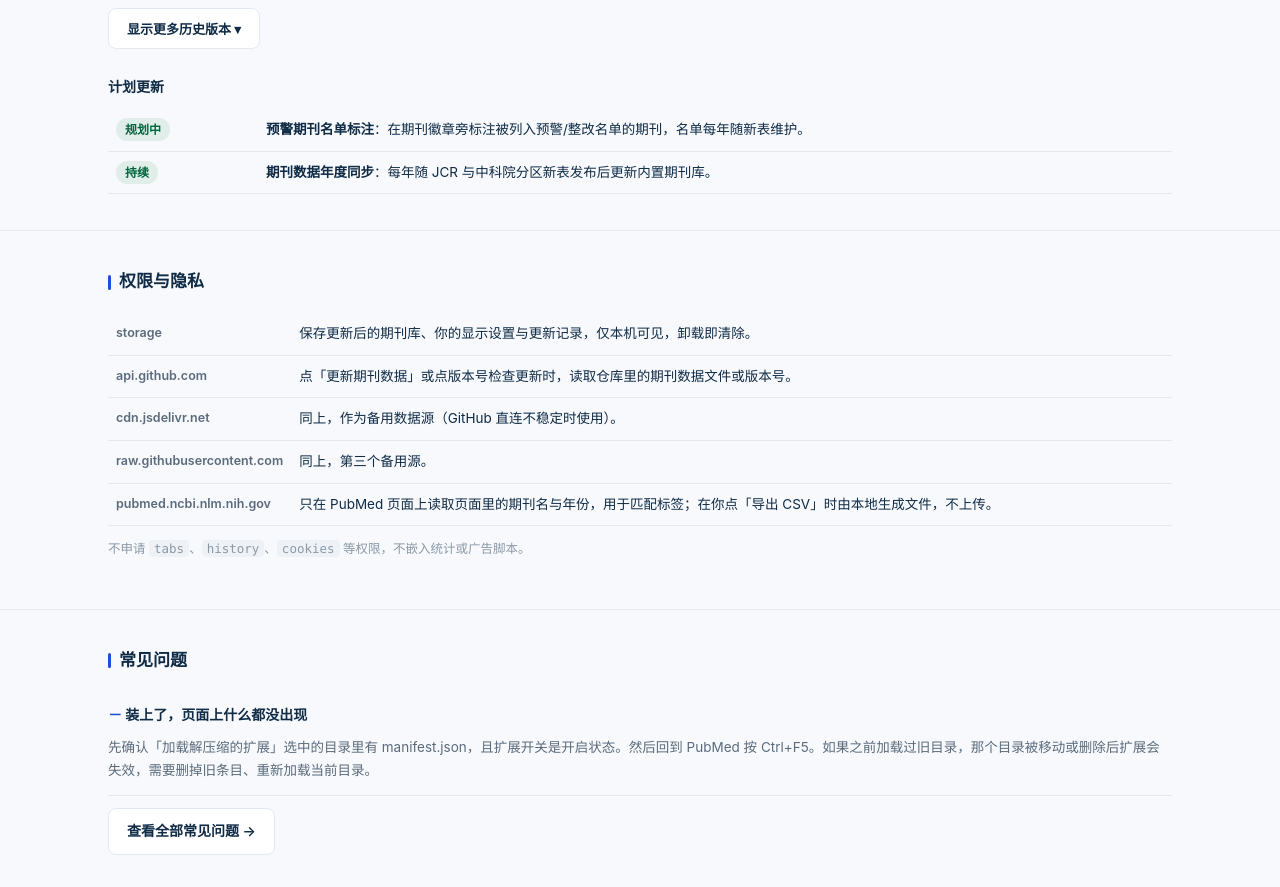
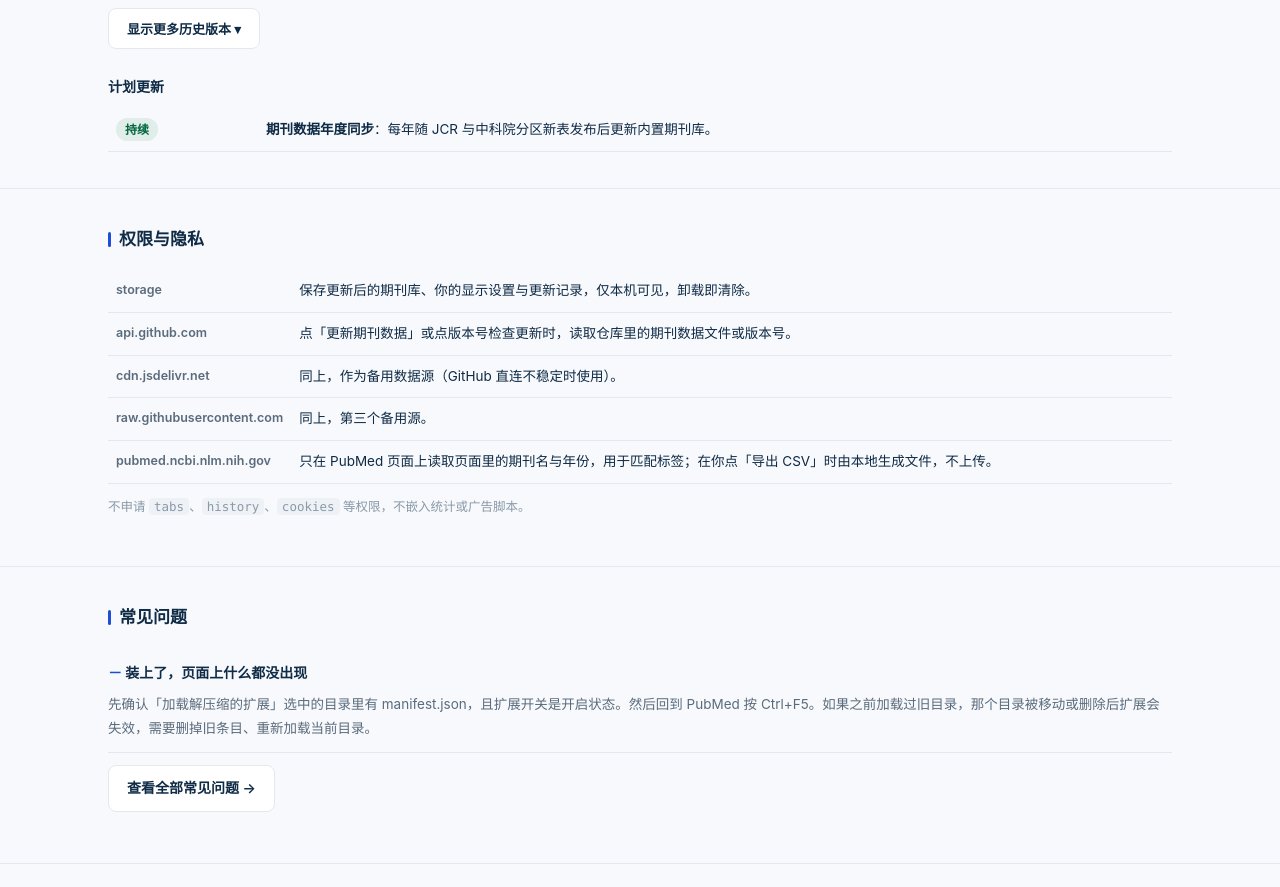
Before and after one commit to lovest117/pubmed-if-tag, a browser extension: page site/index.html in a window 1280 px wide. Shown: the part 3520-4407 px from the top of the page. Drawn offline with Linux system fonts and the light colour scheme.

Commit message:
官网：路线图撤下未立项的预警期刊标注，仅保留年度数据同步

```diff
--- a/site/index.html
+++ b/site/index.html
@@ -477,7 +477,6 @@
     <h3 style="font-size:14px;font-weight:600;margin:26px 0 10px">计划更新</h3>
     <table>
       <tbody>
-      <tr><th><span class="pill">规划中</span></th><td><b>预警期刊名单标注</b>：在期刊徽章旁标注被列入预警/整改名单的期刊，名单每年随新表维护。</td></tr>
       <tr><th><span class="pill">持续</span></th><td><b>期刊数据年度同步</b>：每年随 JCR 与中科院分区新表发布后更新内置期刊库。</td></tr>
       </tbody>
     </table>
```
